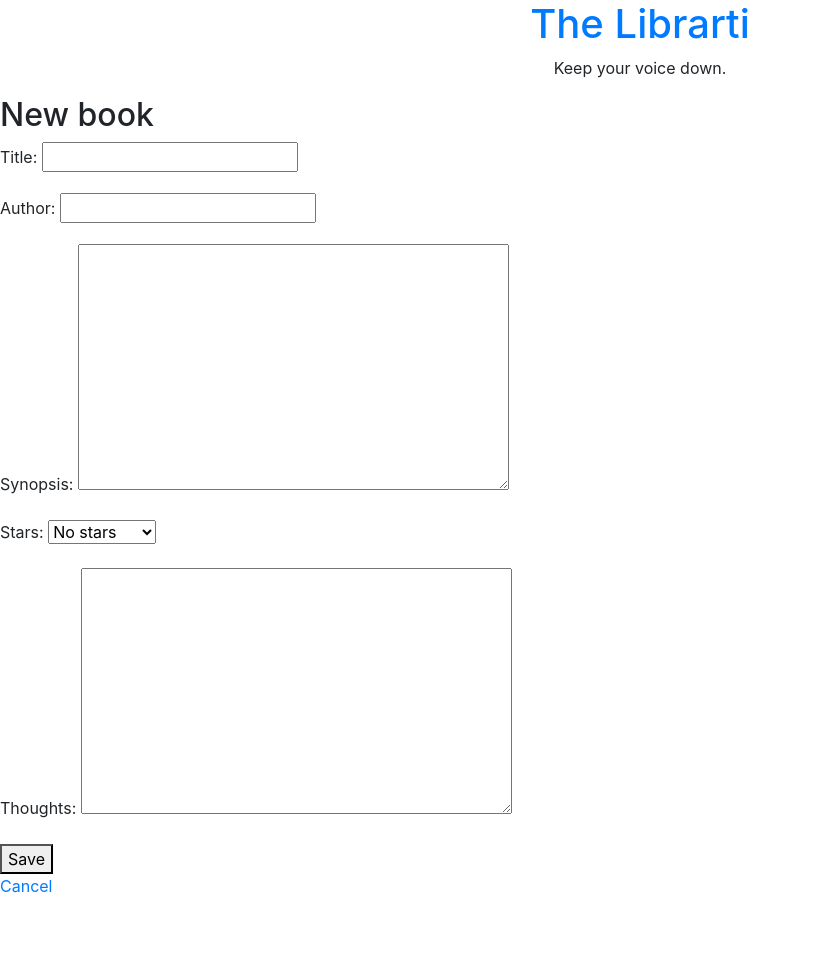
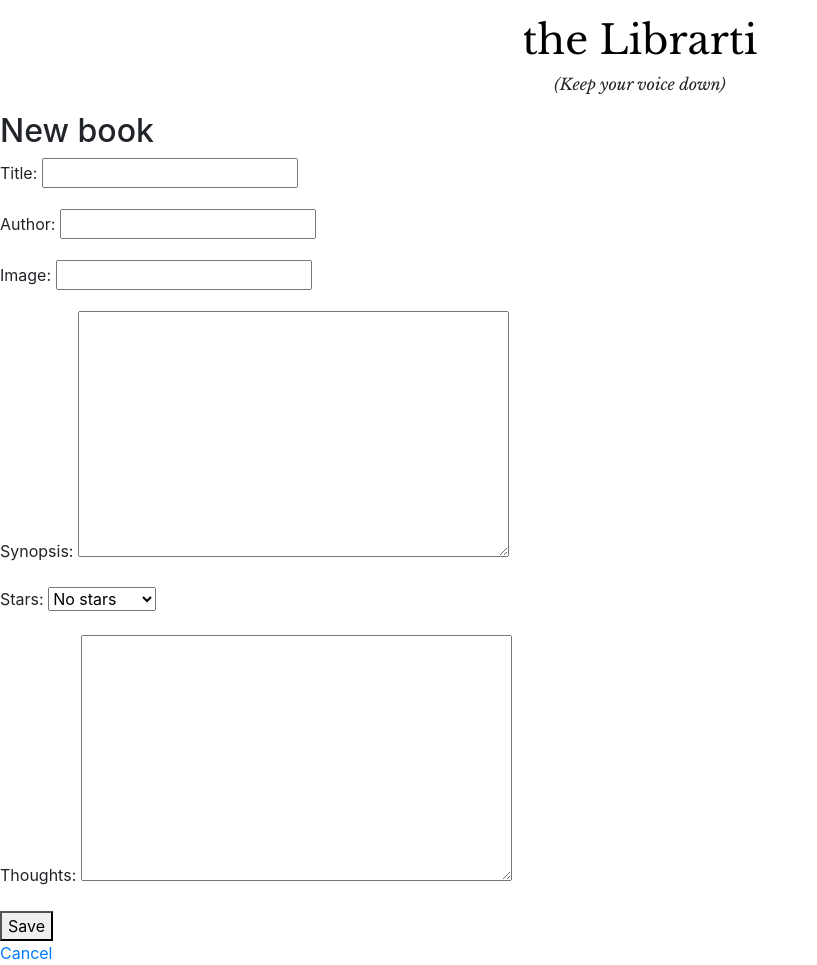
Before and after one commit to github-marti/Librarti, a Django app: page /book/new/ in a window 1280 px wide. Shown: the whole page, without its empty margins (0-817 px from the left). Before the commit the page ends 893 px from the top, so only its background shows below. Run offline with Django 3.2, Linux system fonts and the light colour scheme; some libraries are stand-ins or nearby versions.

Commit message:
added image property to model and changed templates so book image shows in view if present

```diff
--- a/books/forms.py
+++ b/books/forms.py
@@ -5,7 +5,7 @@ class BookForm(forms.ModelForm):
 
     class Meta:
         model = Book
-        fields = ('title', 'author', 'synopsis')
+        fields = ('title', 'author', 'image', 'synopsis')
 
 class ReviewForm(forms.ModelForm):
 
--- a/books/models.py
+++ b/books/models.py
@@ -5,6 +5,7 @@ class Book(models.Model):
 
     title = models.CharField(max_length=255)
     author = models.CharField(max_length=255)
+    image = models.CharField(max_length=255, blank=True, null=True)
     synopsis = models.TextField(blank=True, null=True)
     read_date = models.CharField(max_length=255, blank=True, null=True)
     add_date = models.DateTimeField('date added')
--- a/books/static/books/style.css
+++ b/books/static/books/style.css
@@ -1,3 +1,20 @@
+* {
+    box-sizing: border-box;
+}
+
+.baskerville {
+    font-family: 'Libre Baskerville', serif;
+}
+
+header a {
+    color: black;
+}
+
+header a:hover {
+    text-decoration: none;
+    color: black;
+}
+
 .latest-wrapper {
     width: 75%;
 }
@@ -15,3 +32,9 @@
     font-size: 1.5em;
     font-weight: bold;
 }
+
+.subtitle {
+    font-weight: bold;
+    font-size: 1.1em;
+    margin: 15px 0 5px 0;
+}
--- a/books/templates/books/base.html
+++ b/books/templates/books/base.html
@@ -6,16 +6,17 @@
     <meta charset="UTF-8">
     <meta name="viewport" content="width=device-width, initial-scale=1.0">
     <meta http-equiv="X-UA-Compatible" content="ie=edge">
+    <link href="https://fonts.googleapis.com/css?family=Libre+Baskerville:400,400i,700&display=swap" rel="stylesheet">
     <link rel="stylesheet" href="https://stackpath.bootstrapcdn.com/bootstrap/4.4.1/css/bootstrap.min.css"
         integrity="sha384-Vkoo8x4CGsO3+Hhxv8T/Q5PaXtkKtu6ug5TOeNV6gBiFeWPGFN9MuhOf23Q9Ifjh" crossorigin="anonymous">
-    <link rel="stylesheet" href="{% static "books/style.css" %}">
+    <link rel="stylesheet" href="{% static 'books/style.css' %}">
     <title>Welcome to the Librarti</title>
 </head>
 
 <body>
-    <header class="text-center">
-        <h1><a href="{% url 'books:index' %}">The Librarti</a></h1>
-        <p>Keep your voice down.</p>
+    <header class="my-3 text-center">
+        <h1><a class="baskerville font-bold" href="{% url 'books:index' %}">the Librarti</a></h1>
+        <p class="baskerville font-italic">(Keep your voice down)</p>
     </header>
     {% block content %}{% endblock %}
 </body>
```
Also changed, not shown: books/templates/books/book_view.html (+14 -6 lines), books/templates/books/detail.html (+5 -3 lines), books/migrations/0009_book_image.py (added), db.sqlite3.
